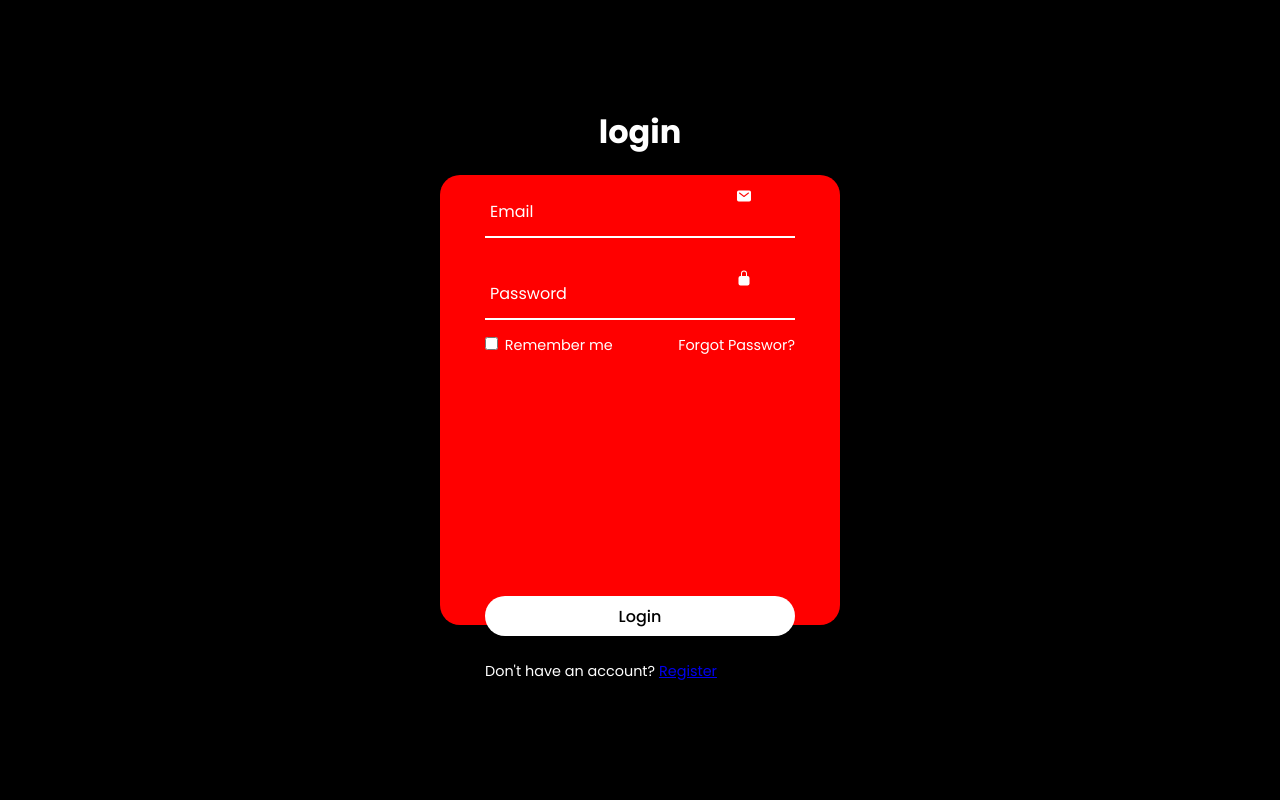
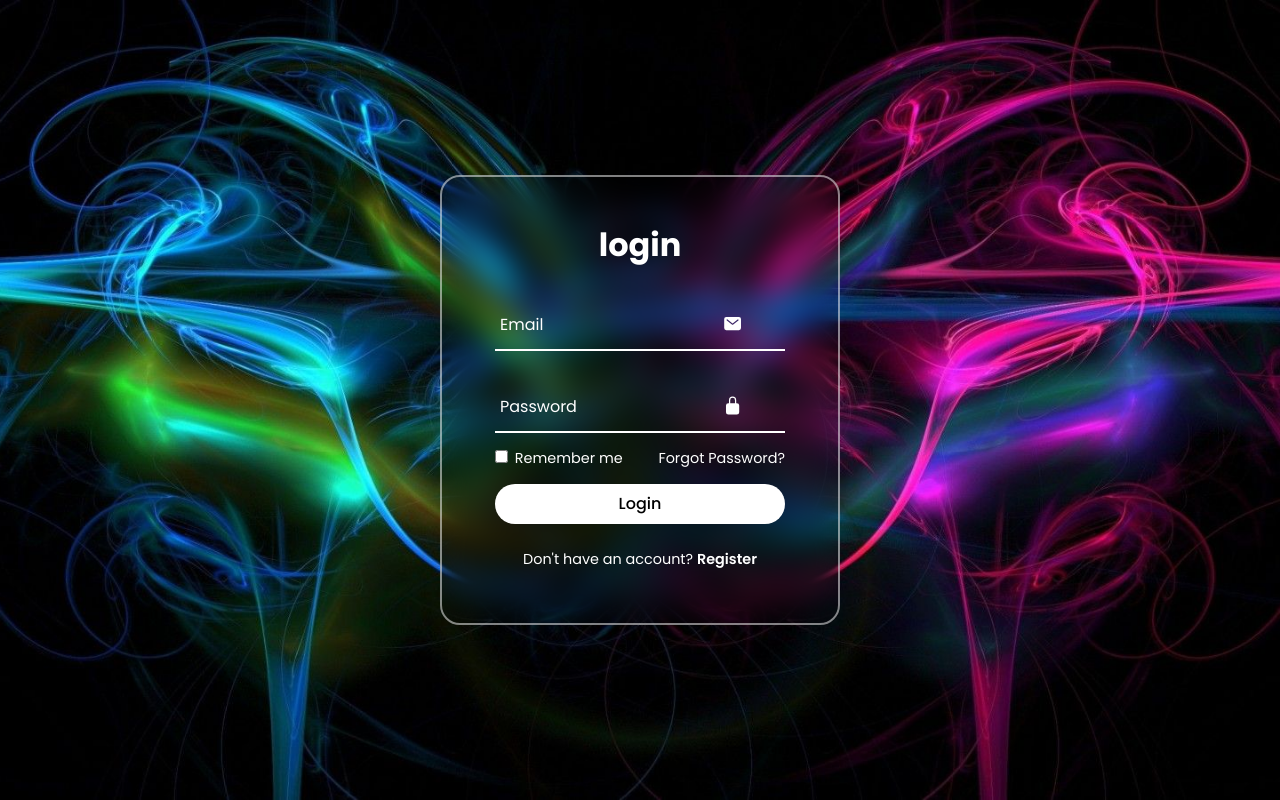
Before and after one commit to soumyajit126/Online-Music-Player, a plain HTML site: page index.html in a window 1280 px wide. Drawn offline with nearby package versions, Linux system fonts and the light colour scheme.

Commit message:
changes css

```diff
--- a/index.html
+++ b/index.html
@@ -10,6 +10,8 @@
 </head>
 
 <body>
+
+    <section>
 
     <div class="login-box">
         <form action="">
@@ -27,7 +29,7 @@
             <div class="remember-forgot">
                 <label><input type="checkbox"> Remember me
                 </label>
-                <a href="#">Forgot Passwor?</a>
+                <a href="#">Forgot Password?</a>
             </div>
             <button type="submit">Login</button>
             <div class="register-link">
@@ -36,6 +38,7 @@
             </div>
         </form>
     </div>
+</section>
 
     <script type="module" src="https://unpkg.com/ionicons@7.1.0/dist/ionicons/ionicons.esm.js"></script>
 <script nomodule src="https://unpkg.com/ionicons@7.1.0/dist/ionicons/ionicons.js"></script>
--- a/style.css
+++ b/style.css
@@ -7,24 +7,35 @@
     font-family: 'Poppins', sans-serif;
 }
 
-body {
+section {
     display: flex;
     justify-content: center;
     align-items: center;
-    min-height: 100vh;
-    background: #000;
+    width: 100%;
+    height: 100vh;
+    background: url('bg.jpg') no-repeat;
+    background-size: cover;
+    background-position: center;
+    animation: animateBg 5s linear infinite;
+}
 
+@keyframes animateBg {
+    100% {
+        filter: hue-rotate(360deg);
+    }
 }
 
 .login-box {
     position: relative;
     width: 400px;
     height: 450px;
-    background: red;
+    background: transparent;
+    border: 2px solid rgba(255, 255, 255, .5);
     border-radius: 20px;
     display: flex;
     justify-content: center;
     align-items: center;
+    backdrop-filter: blur(15px);
 }
 
 h2 {
@@ -48,6 +59,12 @@ h2 {
     font-size: 1em;
     color: #fff;
     pointer-events: none;
+    transition: .5s;
+}
+
+.input-box input:focus~label,
+.input-box input:valid~label {
+    top: -5px;
 }
 
 .input-box input{
@@ -58,6 +75,7 @@ h2 {
     outline: none;
     font-size: 1em;
     color :#fff;
+    padding: 0 8px 0 5px;
 }
 
 .input-box .icon {
@@ -67,7 +85,7 @@ color: #fff;
 padding: 0 35px 0 5px;
 }
 
-.input-bos .icon {
+.input-box .icon {
     position: absolute;
     right: 8px;
     color: #fff;
@@ -76,7 +94,7 @@ padding: 0 35px 0 5px;
     }
 
 .remember-forgot {
-    margin: -15px 0 15pc;
+    margin: -15px 0 15px;
     font-size: .9em;
     color: #fff;
     display: flex;
@@ -112,7 +130,31 @@ button {
 .register-link {
     font-size: .9em;
     color: #fff;
-    text-align: cennter;
+    text-align: center;
     margin: 25px 0 10px;
 
 }
+
+.register-link p a {
+    color:#fff;
+    text-decoration: none;
+    font-weight: 600;
+}
+
+
+.register-link p a:hover {
+    text-decoration: underline;
+}
+
+@media (max-width: 360px) {
+    .login-box {
+        width: 100%;
+        height: 100vh;
+        border: none;
+        border-radius: 0;
+    }
+}
+
+.input-box {
+    width: 290px;
+}
```
